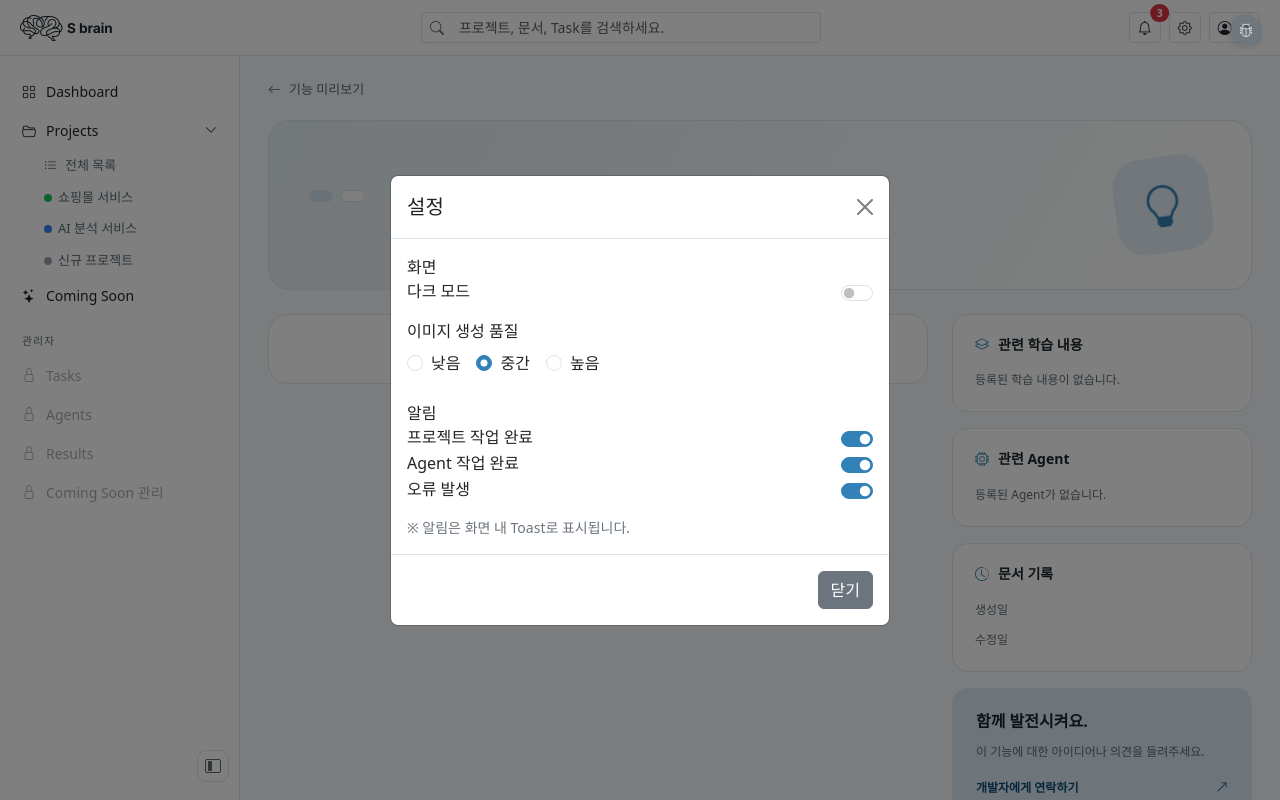
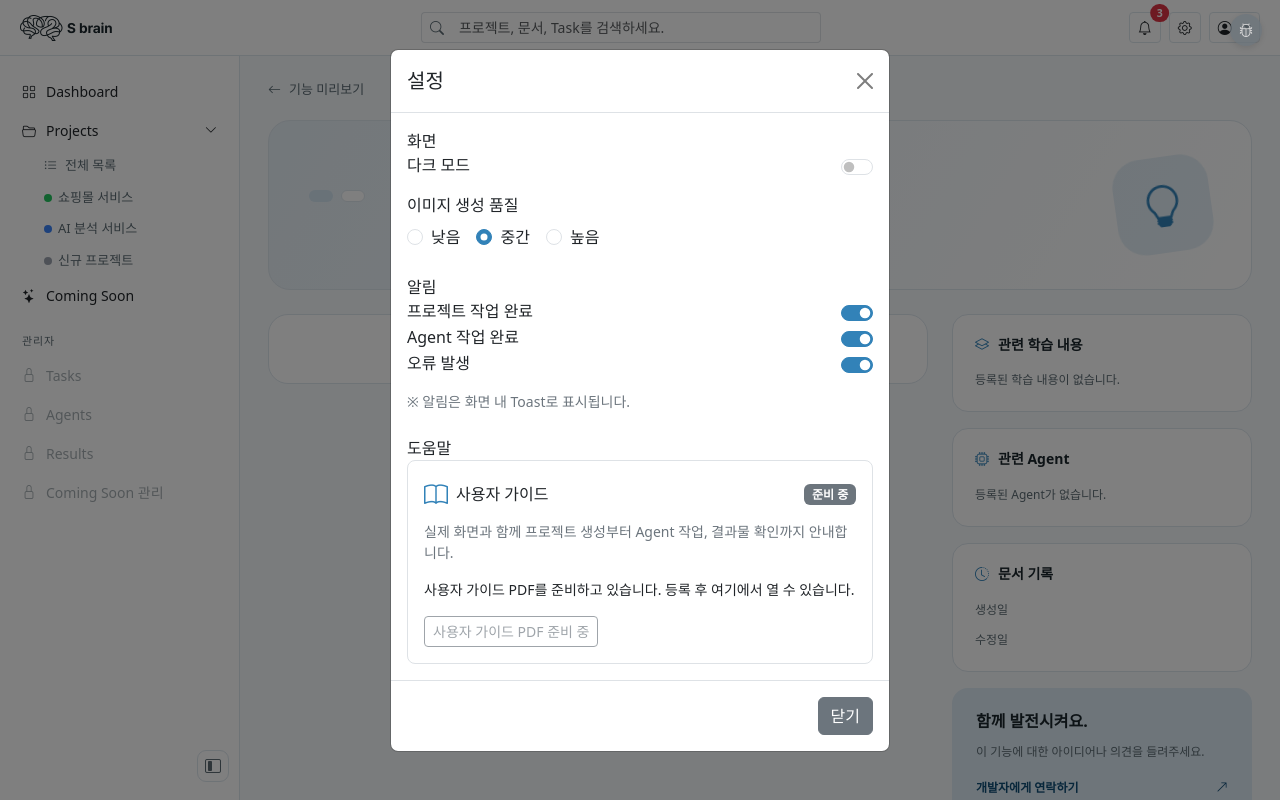
Before and after one commit to StandOut-0/Private-Pjt_Sbrain, a Django app: template front/templates/comingsoon/detail.html in a window 1280 px wide, after a click on "설정". Run offline with Django 5.2, Linux system fonts and the light colour scheme; the template is opened without the code that fills it, so the values that code supplies are empty; some libraries are stand-ins or nearby versions; some web fonts are replaced.

Commit message:
[FRONT] 아이디어 회의 반영 - 4차 - 사용자 가이드 UI 추가

```diff
--- /dev/null
+++ b/front/static/js/user_guide.js
@@ -0,0 +1,34 @@
+(function () {
+  document.addEventListener('DOMContentLoaded', function () {
+    const modal = document.getElementById('sb-settings-modal');
+    const link = document.getElementById('sb-user-guide-link');
+    const pending = document.getElementById('sb-user-guide-pending');
+    const status = document.getElementById('sb-user-guide-status');
+    const badge = document.getElementById('sb-user-guide-badge');
+    if (!modal || !link || !pending || !status || !badge) return;
+
+    modal.addEventListener('show.bs.modal', async function () {
+      link.hidden = true;
+      link.removeAttribute('href');
+      pending.hidden = false;
+      badge.textContent = '준비 중';
+      status.textContent = '사용자 가이드 PDF를 준비하고 있습니다. 등록 후 여기에서 열 수 있습니다.';
+      try {
+        const response = await fetch(link.dataset.guideUrl, {
+          method: 'HEAD',
+          cache: 'no-store',
+          signal: AbortSignal.timeout(5000)
+        });
+        const contentType = response.headers.get('Content-Type') || '';
+        if (!response.ok || !contentType.toLowerCase().includes('application/pdf')) return;
+        link.href = link.dataset.guideUrl;
+        link.hidden = false;
+        pending.hidden = true;
+        badge.textContent = 'PDF';
+        status.textContent = 'PDF는 새 탭에서 열립니다.';
+      } catch (error) {
+        // Missing files and network failures keep the preparation message visible.
+      }
+    });
+  });
+})();
--- a/front/templates/base.html
+++ b/front/templates/base.html
@@ -56,6 +56,7 @@
 </div>
 <script src="https://cdn.jsdelivr.net/npm/bootstrap@5.3.3/dist/js/bootstrap.bundle.min.js"></script>
 <script src="{% static 'js/app.js' %}"></script>
+<script src="{% static 'js/user_guide.js' %}"></script>
 {% block extra_scripts %}{% endblock %}
 </body>
 </html>
--- a/front/templates/partials/settings_modal.html
+++ b/front/templates/partials/settings_modal.html
@@ -1,3 +1,4 @@
+{% load static %}
 <div class="modal fade" id="sb-settings-modal" tabindex="-1">
   <div class="modal-dialog modal-dialog-centered">
     <div class="modal-content">
@@ -44,6 +45,19 @@
           <input class="form-check-input ms-0 sb-notify" type="checkbox" id="sb-notify-error" checked>
         </div>
         <p class="text-secondary small mt-3 mb-0">※ 알림은 화면 내 Toast로 표시됩니다.</p>
+
+        <div class="sb-settings-section mt-4">도움말</div>
+        <section class="border rounded-3 p-3" aria-labelledby="sb-user-guide-title">
+          <div class="d-flex align-items-center gap-2 mb-2">
+            <i class="bi bi-book fs-4 text-primary" aria-hidden="true"></i>
+            <h6 class="mb-0" id="sb-user-guide-title">사용자 가이드</h6>
+            <span class="badge text-bg-secondary ms-auto" id="sb-user-guide-badge">준비 중</span>
+          </div>
+          <p class="small text-secondary mb-3">실제 화면과 함께 프로젝트 생성부터 Agent 작업, 결과물 확인까지 안내합니다.</p>
+          <p class="small mb-3" id="sb-user-guide-status" role="status" aria-live="polite">사용자 가이드 PDF를 준비하고 있습니다. 등록 후 여기에서 열 수 있습니다.</p>
+          <button type="button" class="btn btn-outline-secondary btn-sm" id="sb-user-guide-pending" disabled>사용자 가이드 PDF 준비 중</button>
+          <a class="btn btn-outline-primary btn-sm" id="sb-user-guide-link" data-guide-url="{% static 'docs/user-guide.pdf' %}" target="_blank" rel="noopener noreferrer" hidden><i class="bi bi-file-earmark-pdf me-1" aria-hidden="true"></i> 사용자 가이드 PDF 열기 <i class="bi bi-box-arrow-up-right ms-1" aria-hidden="true"></i><span class="visually-hidden"> (새 탭)</span></a>
+        </section>
       </div>
       <div class="modal-footer">
         <button type="button" class="btn btn-secondary" data-bs-dismiss="modal">닫기</button>
```
Also changed, not shown: front/README.md.
